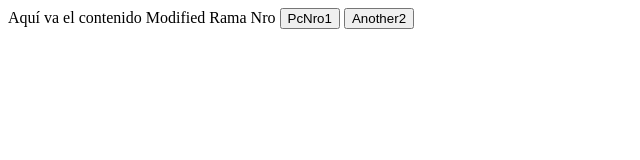
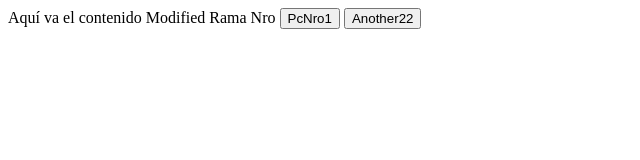
Before and after one commit to dikson88512/GitHubPractice, a plain HTML site: page Index.html in a window 1280 px wide. Shown: the full height of the page, 0-640 px from the left. Drawn offline with Linux system fonts and the light colour scheme.

Commit message:
another2

```diff
--- a/Index.html
+++ b/Index.html
@@ -6,5 +6,5 @@
     Aquí va el contenido Modified Rama Nro
   </body>
   <button>PcNro1</button>
-  <button>Another2</button>
+  <button>Another22</button>
 </html>
```
